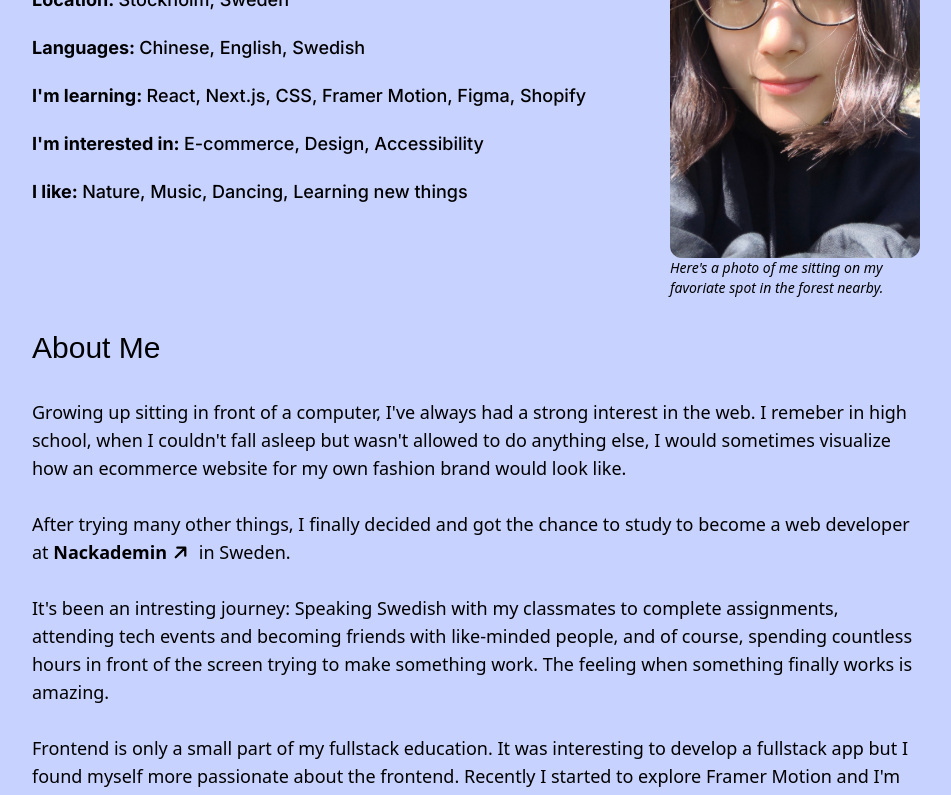
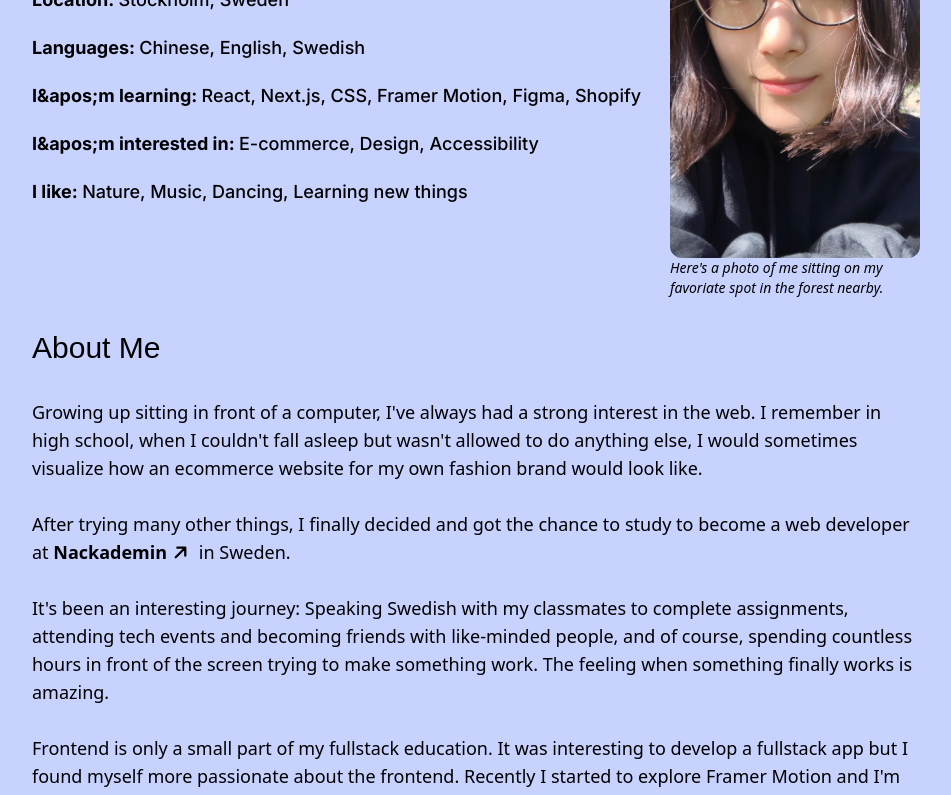
Before and after one commit to june7001/portfolio, a Next.js app: page /about in a window 1280 px wide. Shown: the part 320-1115 px from the top of the page, without its empty margins (164-1115 px from the left). Built offline with nearby package versions, Linux system fonts and the light colour scheme; a web font is replaced by a local one.

Commit message:
fix eslint warnings in about page

```diff
--- a/pages/about.js
+++ b/pages/about.js
@@ -1,11 +1,12 @@
 import { ArrowLink } from "@/components/ArrowLink";
 import Image from "next/image";
+
 const facts = {
   Name: "June",
   Location: "Stockholm, Sweden",
   Languages: "Chinese, English, Swedish",
-  "I'm learning": "React, Next.js, CSS, Framer Motion, Figma, Shopify",
-  "I'm interested in": "E-commerce, Design, Accessibility",
+  "I&apos;m learning": "React, Next.js, CSS, Framer Motion, Figma, Shopify",
+  "I&apos;m interested in": "E-commerce, Design, Accessibility",
   "I like": "Nature, Music, Dancing, Learning new things",
 };
 
@@ -33,18 +34,18 @@ export default function About() {
             className="rounded-xl"
           />
           <p className="text-sm italic">
-            Here's a photo of me sitting on my favoriate spot in the forest
+            Here&apos;s a photo of me sitting on my favoriate spot in the forest
             nearby.
           </p>
         </div>
       </div>
       <h1 className="mt-8 font-heading text-3xl">About Me</h1>
       <p className="mt-8 text-lg font-medium">
-        Growing up sitting in front of a computer, I've always had a strong
-        interest in the web. I remeber in high school, when I couldn't fall
-        asleep but wasn't allowed to do anything else, I would sometimes
-        visualize how an ecommerce website for my own fashion brand would look
-        like. <br />
+        Growing up sitting in front of a computer, I&apos;ve always had a strong
+        interest in the web. I remember in high school, when I couldn&apos;t
+        fall asleep but wasn&apos;t allowed to do anything else, I would
+        sometimes visualize how an ecommerce website for my own fashion brand
+        would look like. <br />
         <br /> After trying many other things, I finally decided and got the
         chance to study to become a web developer at{" "}
         <ArrowLink
@@ -56,24 +57,25 @@ export default function About() {
         in Sweden.
         <br />
         <br />
-        It's been an intresting journey: Speaking Swedish with my classmates to
-        complete assignments, attending tech events and becoming friends with
-        like-minded people, and of course, spending countless hours in front of
-        the screen trying to make something work. The feeling when something
-        finally works is amazing.
+        It&apos;s been an interesting journey: Speaking Swedish with my
+        classmates to complete assignments, attending tech events and becoming
+        friends with like-minded people, and of course, spending countless hours
+        in front of the screen trying to make something work. The feeling when
+        something finally works is amazing.
         <br /> <br />
         Frontend is only a small part of my fullstack education. It was
         interesting to develop a fullstack app but I found myself more
         passionate about the frontend. Recently I started to explore Framer
-        Motion and I'm looking forward to getting really good at it.
+        Motion and I&apos;m looking forward to getting really good at it.
         <br />
         <br />
-        Right now I'm looking for a frontend internship oppotunity in
-        Stockholm(2023-10-30 to 2024-04-11), I'm particularly intresed in
-        working on ecommerce websites but I'm open to any oppotunity as long as
-        I could learn something new and contribute to delieving a good user
-        experience. Please <ArrowLink href="/contact">contact me</ArrowLink> if
-        you've got anything! :)
+        Right now I&apos;m looking for a frontend internship opportunity in
+        Stockholm (2023-10-30 to 2024-04-11). I&apos;m particularly interested
+        in working on ecommerce websites but I&apos;m open to any opportunity as
+        long as I could learn something new and contribute to delivering a good
+        user experience. Please{" "}
+        <ArrowLink href="/contact">contact me</ArrowLink> if you&apos;ve got
+        anything! :)
         <br /> <br />
       </p>
     </div>
```
